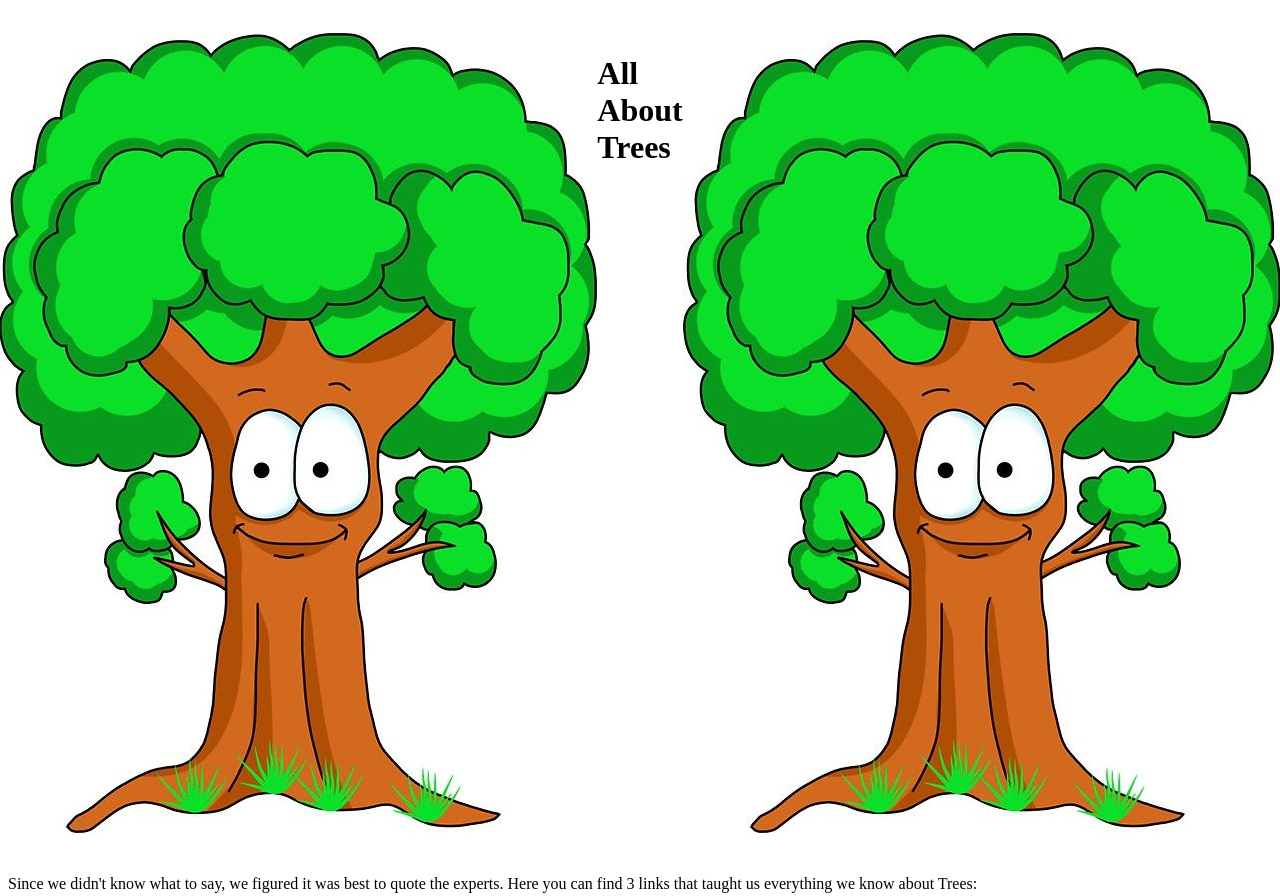
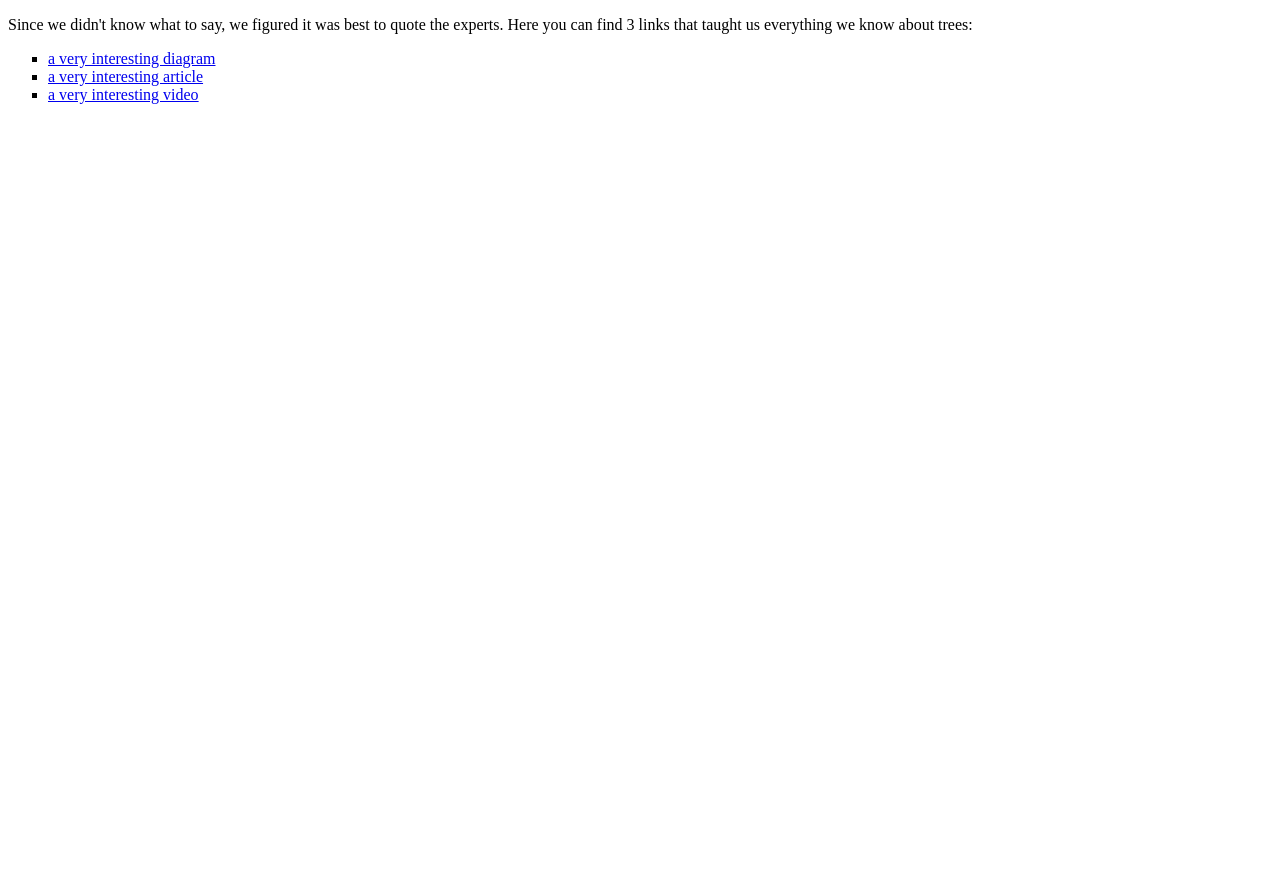
Before and after one commit to Zakey-Pilot/html-css-project, a website: page index.html in a window 1280 px wide. Shown: the top 896 px of the page. After the commit the page ends 800 px from the top, so only its background shows below. Drawn offline with Linux system fonts and the light colour scheme.

Commit message:
Revert "15 feature page title"

```diff
--- a/index.html
+++ b/index.html
@@ -10,16 +10,11 @@
   </head>
 
   <body>
-    <header class="centered-items">
-      <img src="./public/assets/happy-tree.jpg" alt="a smiling tree" />
-      <h1>All About Trees</h1>
-      <img src="./public/assets/happy-tree.jpg" alt="a smiling tree" />
-    </header>
     <article id="main-info">
       <p>
         Since we didn't know what to say, we figured it was best to quote the
         experts. Here you can find 3 links that taught us everything we know
-        about Trees:
+        about trees:
       </p>
       <ul class="interesting-things">
         <li>
--- a/styles/index.css
+++ b/styles/index.css
@@ -1,17 +1,4 @@
 @import url("./something.css");
-
-.centered-items {
-  display: flex;
-  flex-direction: row;
-  justify-content: center;
-  padding-top: 2%;
-  padding-bottom: 2%;
-}
-
-.bouncy-img {
-  width: 5%;
-  height: 5%;
-}
 
 .interesting-things {
   list-style-type: square;
```
Also changed, not shown: public/assets/happy-tree.jpg (deleted).
